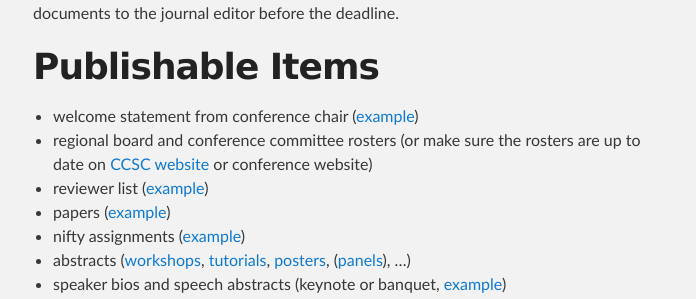
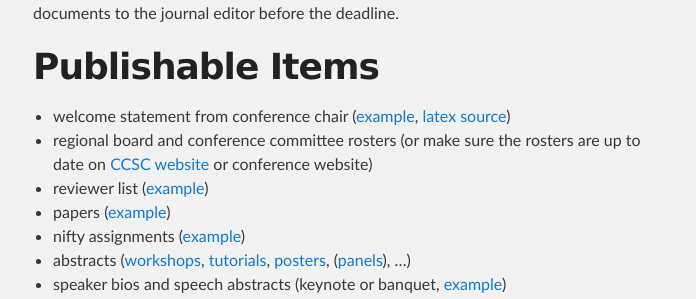
Before and after one commit to ccsc-journal/ccsc-editor, a Jekyll site: the page built from docs/editors.md, in a window 1280 px wide and 900 px high, scrolled down 1025 px. Shown: the part 154-453 px from the top of the window, without its empty margins (287-983 px from the left). Built offline with Jekyll 4.4.1, drawn with Linux system fonts in a browser that asks for light colours.

Commit message:
add welcome statement latex source

```diff
--- a/docs/editors.md
+++ b/docs/editors.md
@@ -30,7 +30,7 @@ and the journal editor. Whoever works in this capacity are responsible for
 passing the following documents to the journal editor before the deadline.
 
 # Publishable Items
-* welcome statement from conference chair ([example](samples/welcome.pdf))
+* welcome statement from conference chair ([example](samples/welcome.pdf), [latex source](samples/welcome.tex))
 * regional board and conference committee rosters (or make sure the rosters are
 up to date on [CCSC website ](http://www.ccsc.org/regions/) or conference website)
 * reviewer list ([example](samples/reviewers.txt))
```
Also changed, not shown: 1 other file.
